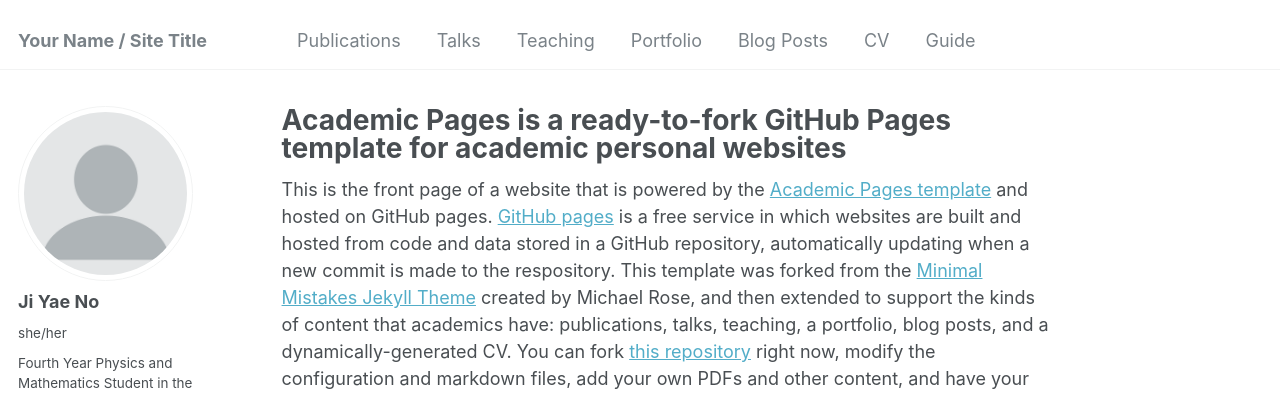
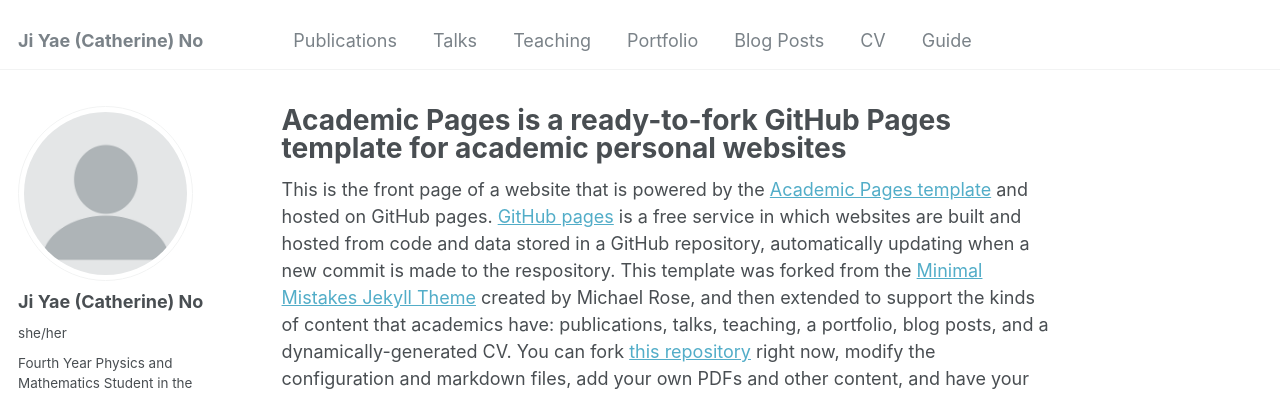
Before and after one commit to jiyaeno/jiyaeno.github.io, a Jekyll site: the page built from _pages/about.md, in a window 1280 px wide. Shown: the top 395 px of the page. Built offline with Jekyll 4.4.1, drawn with Linux system fonts in a browser that asks for light colours.

Commit message:
before_2.yml

```diff
--- a/_config.yml
+++ b/_config.yml
@@ -8,7 +8,7 @@
 
 # Basic Site Settings
 locale                   : "en-US"
-title                    : "Your Name / Site Title"
+title                    : "Ji Yae (Catherine) No"
 title_separator          : "-"
 name                     : &name "Your Name"
 description              : &description "personal description"
@@ -22,7 +22,7 @@ repository               : "academicpages/academicpages.github.io"
 author:
   # Biographic information
   avatar           : "profile.png"
-  name             : "Ji Yae No"
+  name             : "Ji Yae (Catherine) No"
   pronouns         : "she/her"
   bio              : "Fourth Year Physics and Mathematics Student in the University of Chicago"
   location         : "Chicago"
```
